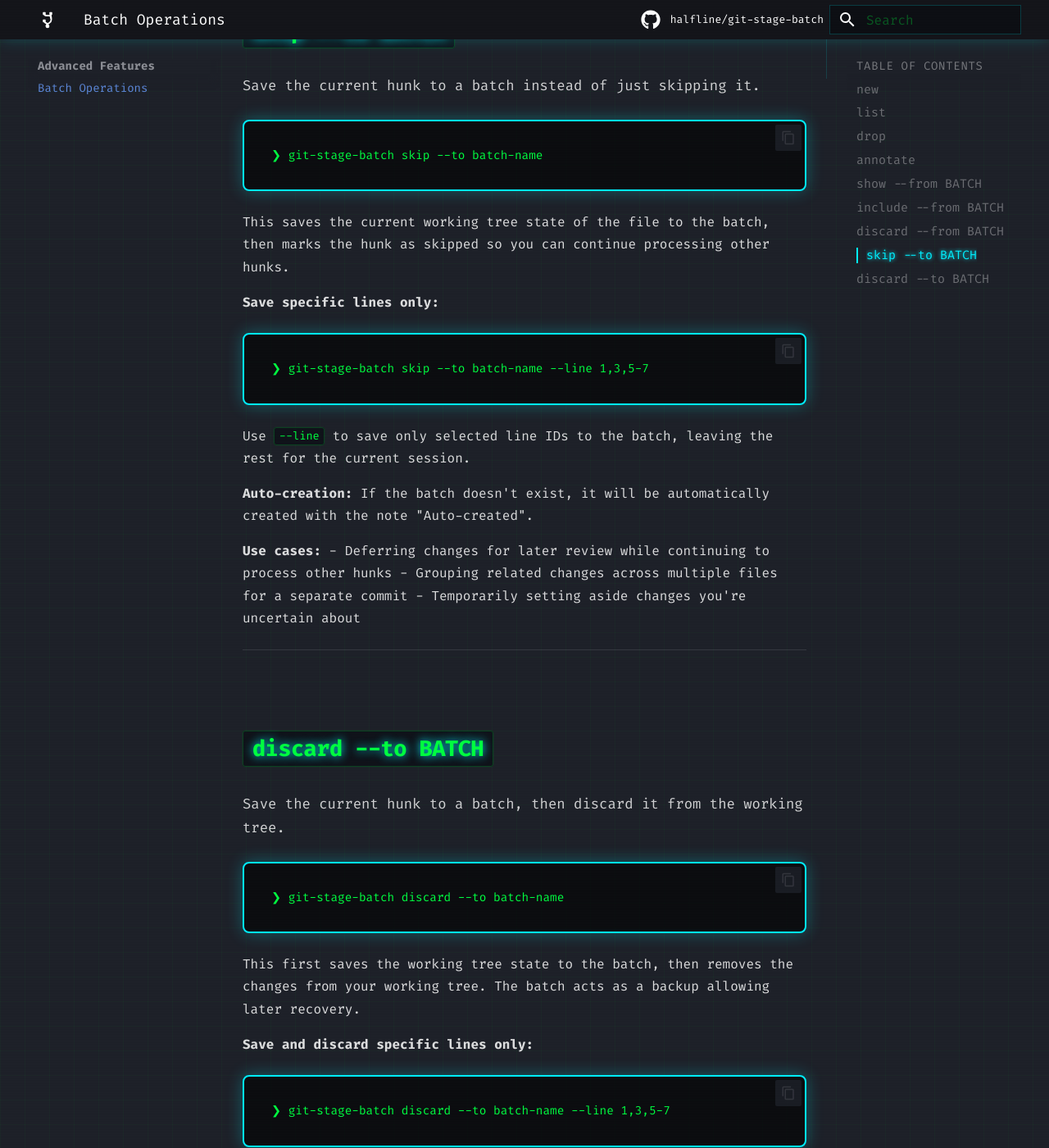
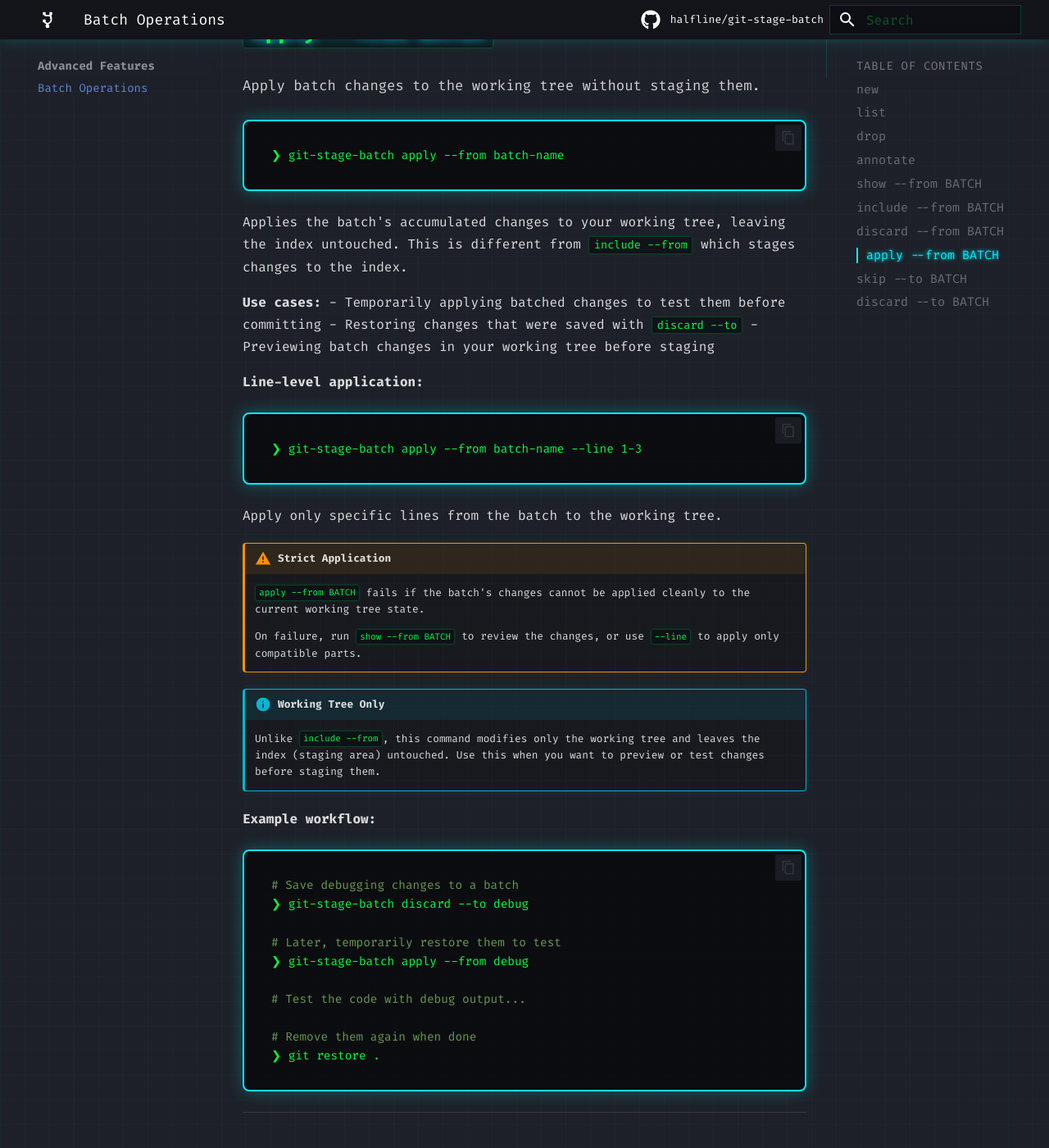
Before and after one commit to halfline/git-stage-batch, an MkDocs documentation site: the page built from docs/batches.md, in a window 1280 px wide and 1400 px high, scrolled down 4996 px. Shown: the whole window at 82% size. Built offline with MkDocs 1.6.1 and Material for MkDocs 9.7.7, drawn with Linux system fonts in a browser that asks for light colours; comment, search, counter and statistics services are not loaded.

Commit message:
docs: Document apply command in website
The website documents show --from, include --from, and discard --from for
batch operations but doesn't document apply --from which applies batch changes
to the working tree.

Users visiting the website need comprehensive documentation for the apply
command including: understanding the difference from include, use cases for
working tree application, line-level filtering, and example workflows.

This commit adds documentation for apply --from in the Advanced Features
section, provides detailed use cases for temporary testing and restoring
discarded changes, includes line-level examples, adds warnings about strict
application, highlights the working-tree-only behavior, and includes a workflow
example showing debug code restoration and cleanup.

````diff
--- a/docs/batches.md
+++ b/docs/batches.md
@@ -146,6 +146,56 @@ Use `--line` to discard only selected line IDs from the batch, leaving others in
 
 ---
 
+## `apply --from BATCH`
+
+Apply batch changes to the working tree without staging them.
+
+```
+❯ git-stage-batch apply --from batch-name
+```
+
+Applies the batch's accumulated changes to your working tree, leaving the index untouched. This is different from `include --from` which stages changes to the index.
+
+**Use cases:**
+- Temporarily applying batched changes to test them before committing
+- Restoring changes that were saved with `discard --to`
+- Previewing batch changes in your working tree before staging
+
+**Line-level application:**
+```
+❯ git-stage-batch apply --from batch-name --line 1-3
+```
+
+Apply only specific lines from the batch to the working tree.
+
+!!! warning "Strict Application"
+    `apply --from BATCH` fails if the batch's changes cannot be applied cleanly
+    to the current working tree state.
+
+    On failure, run `show --from BATCH` to review the changes, or use `--line` to
+    apply only compatible parts.
+
+!!! info "Working Tree Only"
+    Unlike `include --from`, this command modifies only the working tree and leaves
+    the index (staging area) untouched. Use this when you want to preview or test
+    changes before staging them.
+
+**Example workflow:**
+```bash
+# Save debugging changes to a batch
+❯ git-stage-batch discard --to debug
+
+# Later, temporarily restore them to test
+❯ git-stage-batch apply --from debug
+
+# Test the code with debug output...
+
+# Remove them again when done
+❯ git restore .
+```
+
+---
+
 ## `skip --to BATCH`
 
 Save the current hunk to a batch instead of just skipping it.
````
